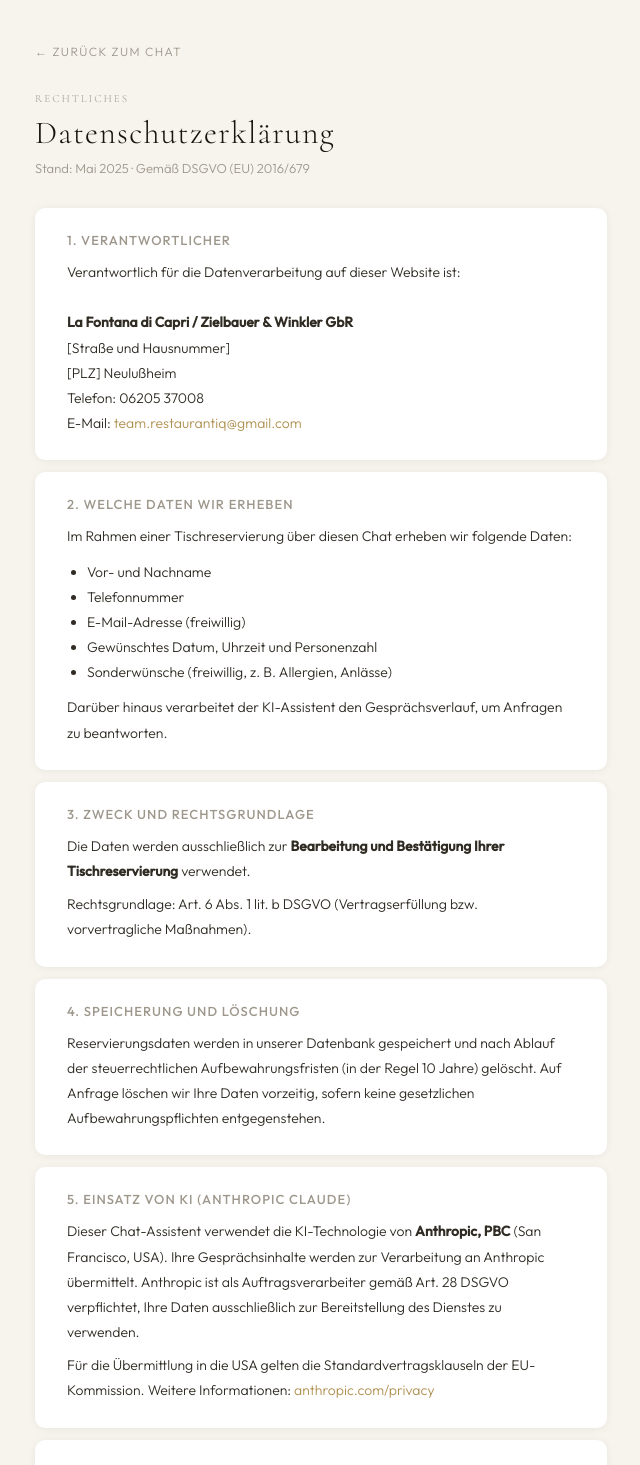
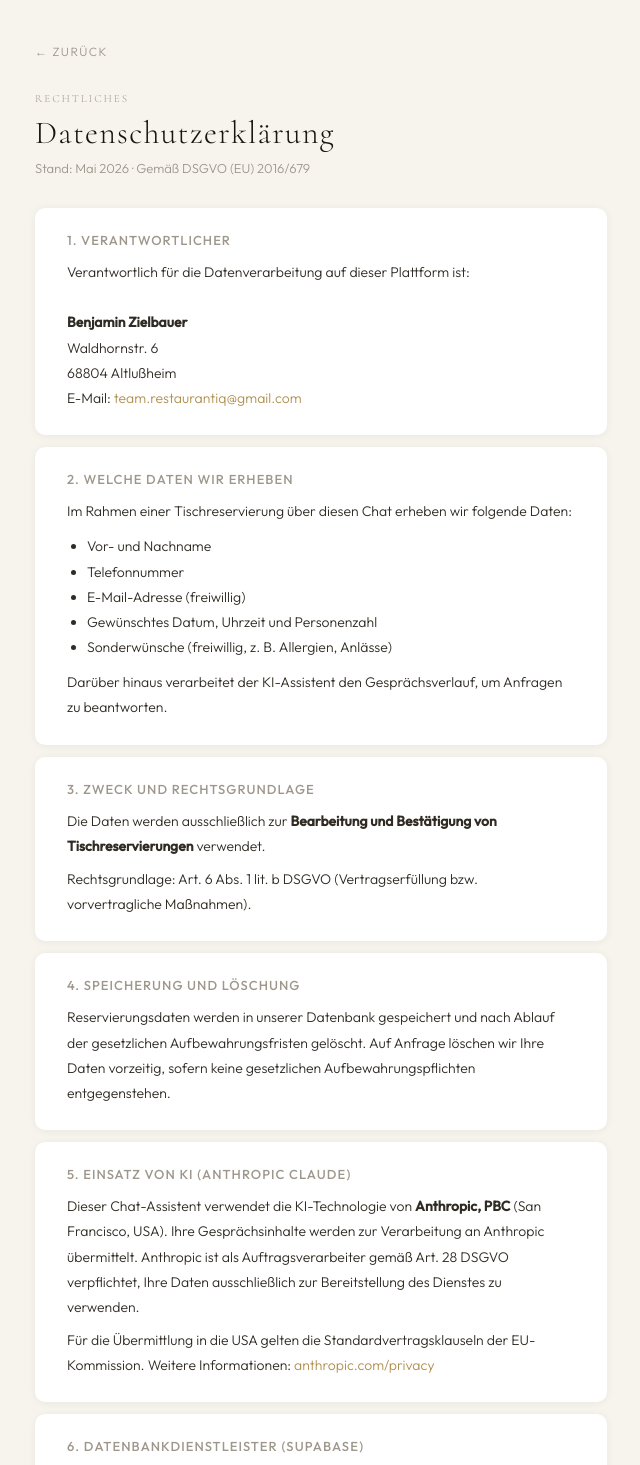
Before and after one commit to RestaurantIQ/RestaurantIQ-Demo, a Next.js app: page /datenschutz in a window 1280 px wide. Shown: the top 1465 px of the page, without its empty margins (319-959 px from the left). Built offline with nearby package versions, Linux system fonts and the light colour scheme.

Commit message:
fix: datenschutz auf Benjamin Zielbauer / RestaurantIQ aktualisiert

```diff
--- a/pages/datenschutz.js
+++ b/pages/datenschutz.js
@@ -12,23 +12,22 @@ export default function Datenschutz() {
       <div style={{ maxWidth: 620, margin: '0 auto', padding: '40px 24px 60px' }}>
 
         <div style={{ marginBottom: 32 }}>
-          <a href="/" style={{ fontSize: 12, letterSpacing: '0.12em', textTransform: 'uppercase', color: '#9e978c' }}>← Zurück zum Chat</a>
+          <a href="/" style={{ fontSize: 12, letterSpacing: '0.12em', textTransform: 'uppercase', color: '#9e978c' }}>← Zurück</a>
         </div>
 
         <div style={{ fontFamily: "'Cormorant', serif", fontSize: 11, letterSpacing: '0.18em', textTransform: 'uppercase', color: '#9e978c', marginBottom: 8 }}>Rechtliches</div>
         <h1 style={{ fontFamily: "'Cormorant', serif", fontWeight: 300, fontSize: 32, color: '#18150f', marginBottom: 8, letterSpacing: '0.04em' }}>Datenschutzerklärung</h1>
-        <p style={{ fontSize: 13, color: '#9e978c', marginBottom: 32 }}>Stand: Mai 2025 · Gemäß DSGVO (EU) 2016/679</p>
+        <p style={{ fontSize: 13, color: '#9e978c', marginBottom: 32 }}>Stand: Mai 2026 · Gemäß DSGVO (EU) 2016/679</p>
 
         {[
           {
             title: '1. Verantwortlicher',
             content: (
               <p style={{ fontSize: 14, lineHeight: 1.8, color: '#302c24' }}>
-                Verantwortlich für die Datenverarbeitung auf dieser Website ist:<br /><br />
-                <strong>La Fontana di Capri / Zielbauer &amp; Winkler GbR</strong><br />
-                [Straße und Hausnummer]<br />
-                [PLZ] Neulußheim<br />
-                Telefon: 06205 37008<br />
+                Verantwortlich für die Datenverarbeitung auf dieser Plattform ist:<br /><br />
+                <strong>Benjamin Zielbauer</strong><br />
+                Waldhornstr. 6<br />
+                68804 Altlußheim<br />
                 E-Mail: <a href="mailto:team.restaurantiq@gmail.com">team.restaurantiq@gmail.com</a>
               </p>
             )
@@ -53,7 +52,7 @@ export default function Datenschutz() {
             title: '3. Zweck und Rechtsgrundlage',
             content: (
               <div style={{ fontSize: 14, lineHeight: 1.8, color: '#302c24' }}>
-                <p style={{ marginBottom: 8 }}>Die Daten werden ausschließlich zur <strong>Bearbeitung und Bestätigung Ihrer Tischreservierung</strong> verwendet.</p>
+                <p style={{ marginBottom: 8 }}>Die Daten werden ausschließlich zur <strong>Bearbeitung und Bestätigung von Tischreservierungen</strong> verwendet.</p>
                 <p>Rechtsgrundlage: Art. 6 Abs. 1 lit. b DSGVO (Vertragserfüllung bzw. vorvertragliche Maßnahmen).</p>
               </div>
             )
@@ -62,7 +61,7 @@ export default function Datenschutz() {
             title: '4. Speicherung und Löschung',
             content: (
               <p style={{ fontSize: 14, lineHeight: 1.8, color: '#302c24' }}>
-                Reservierungsdaten werden in unserer Datenbank gespeichert und nach Ablauf der steuerrechtlichen Aufbewahrungsfristen (in der Regel 10 Jahre) gelöscht. Auf Anfrage löschen wir Ihre Daten vorzeitig, sofern keine gesetzlichen Aufbewahrungspflichten entgegenstehen.
+                Reservierungsdaten werden in unserer Datenbank gespeichert und nach Ablauf der gesetzlichen Aufbewahrungsfristen gelöscht. Auf Anfrage löschen wir Ihre Daten vorzeitig, sofern keine gesetzlichen Aufbewahrungspflichten entgegenstehen.
               </p>
             )
           },
@@ -124,8 +123,6 @@ export default function Datenschutz() {
 
         <div style={{ marginTop: 24, fontSize: 12, color: '#9e978c', textAlign: 'center' }}>
           <a href="/impressum">Impressum</a>
-          <span style={{ margin: '0 8px' }}>·</span>
-          <a href="/">Zurück zum Chat</a>
         </div>
 
       </div>
```
